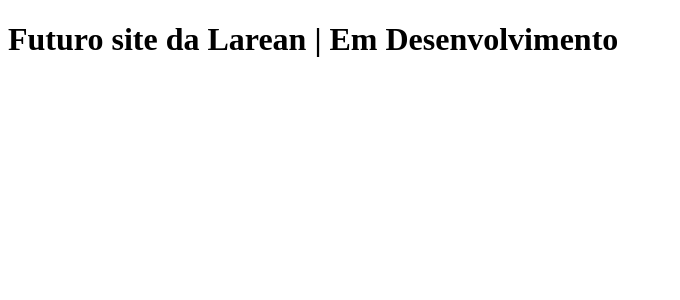
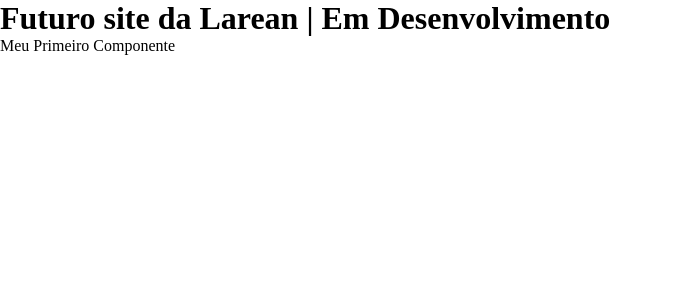
Before and after one commit to Larean-Web/SiteLarean, an Angular app: page / in a window 1280 px wide. Shown: the top 300 px of the page, without its empty margins (0-680 px from the left). Built offline with nearby package versions, Linux system fonts and the light colour scheme.

Commit message:
teste
teste

```diff
--- a/src/app/app.component.html
+++ b/src/app/app.component.html
@@ -1 +1,3 @@
 <h1>Futuro site da Larean | Em Desenvolvimento</h1>
+
+<app-header></app-header>
--- a/src/app/app.module.ts
+++ b/src/app/app.module.ts
@@ -3,10 +3,12 @@ import { BrowserModule } from '@angular/platform-browser';
 
 import { AppRoutingModule } from './app-routing.module';
 import { AppComponent } from './app.component';
+import { HeaderComponent } from './header/header.component';
 
 @NgModule({
   declarations: [
     AppComponent,
+    HeaderComponent,
   ],
   imports: [
     BrowserModule,
--- /dev/null
+++ b/src/app/header/header.component.html
@@ -0,0 +1 @@
+<p>Meu Primeiro Componente</p>
--- a/src/styles.css
+++ b/src/styles.css
@@ -1 +1,4 @@
 /* You can add global styles to this file, and also import other style files */
+*{
+  margin: 0;
+}
```
Also changed, not shown: src/app/header/header.component.ts (added, +10 -0 lines), src/app/header/header.component.css (added), 5 other files (tests, documents, lock files or other folders).
